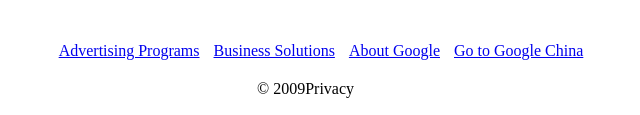
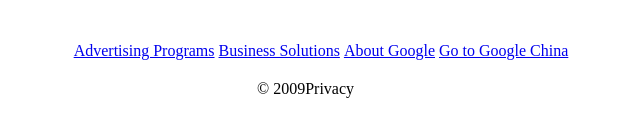
Before and after one commit to bohdanbirdie/npm, a website: page rudavskyy/src/index.pug in a window 1280 px wide. Shown: the part 735-850 px from the top of the page, 319-959 px from the left. Drawn offline with nearby package versions, Linux system fonts and the light colour scheme; files that its build step writes are made by us from their sources.

Commit message:
Make changes in package.json, problem fixed

```diff
--- a/rudavskyy/package.json
+++ b/rudavskyy/package.json
@@ -10,7 +10,7 @@
     "build:html": "pug -o dest/ --pretty src/index.pug",
     "build:css": "node-sass -o dest/ src/style.scss",
     "autopref": "postcss --use autoprefixer dest/*.css --replace",
-    "build": "npm run lint:html && npm run lint:css && npm run build:html && npm run build:css && npm run autopref",
+    "build": "npm run lint:html && npm run build:html && npm run build:css && npm run lint:css && npm run autopref",
     "serve": "hs dest/ -o http://127.0.0.1:8080/index.html",
     "deploy": "npm run build && gh-pages --dist dist && -o https://petrorudavskyy.github.io/npm/rudavskyy"
   },
--- a/rudavskyy/src/style.scss
+++ b/rudavskyy/src/style.scss
@@ -74,7 +74,6 @@
 		li {
 			display: inline;
 			list-style: none;
-			margin: 5px;
 		}
 	}
 	.bot {
```
